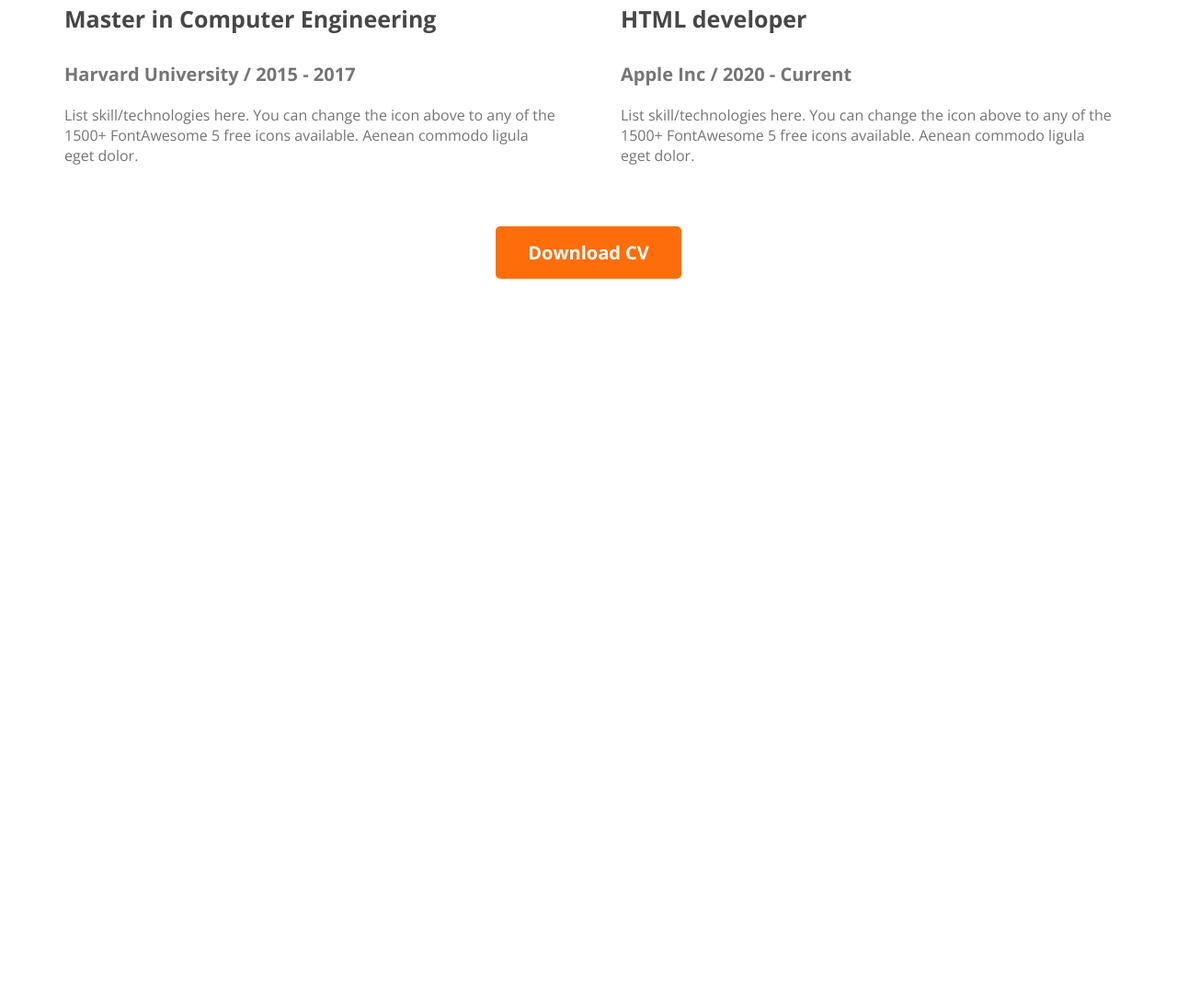
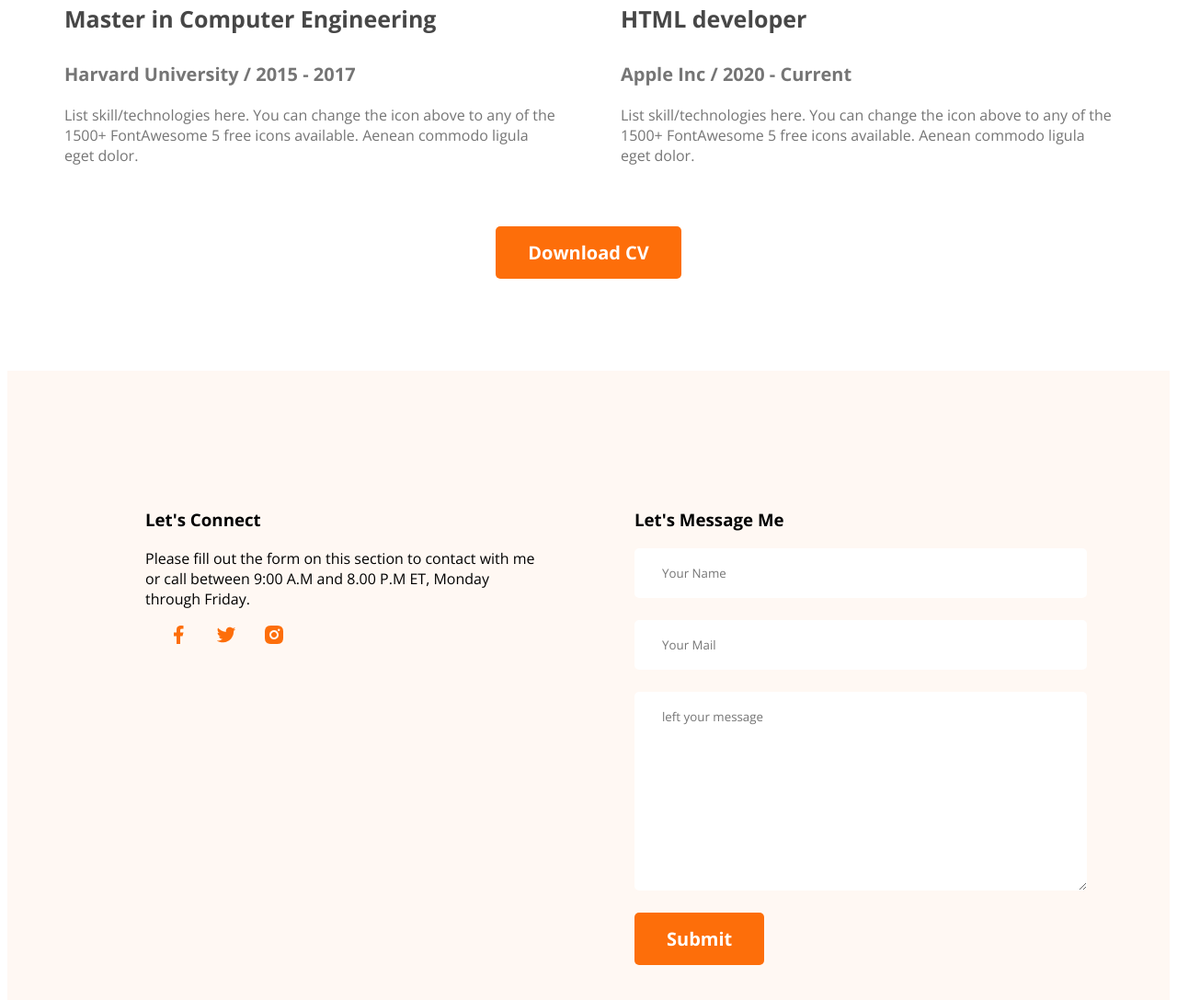
Before and after one commit to rkshawn/my-dev-portfolio, a plain HTML site: page index.html in a window 1280 px wide. Shown: the part 2882-3969 px from the top of the page at 92% size. Before the commit the page ends 3193 px from the top, so only its background shows below. Drawn offline with nearby package versions, Linux system fonts and the light colour scheme.

Commit message:
footer section added

```diff
--- a/index.html
+++ b/index.html
@@ -155,6 +155,29 @@
       <!--Resume section-->
 
         </main>
-    <footer></footer>
+    <footer>
+      <div class="footer-content">
+        <div class="footer-column">
+          <h3 class="footer-title">Let's Connect</h3>
+          <p class="footer-description">Please fill out the form on this section to contact with me or call between 9:00 A.M and 8.00 P.M ET, Monday through Friday.</p>
+          <div class="social-links">
+            <img src="images/icons/facebook.png" alt=""><a href=""></a></img>
+
+          <img src="images/icons/twitter.png" alt=""><a href=""></a></img>
+
+            <img src="images/icons/insta.png" alt=""><a href=""></a></img>
+          </div>
+        </div>
+        <div class="footer-column">
+          <h3 class="footer-title">Let's Message Me</h3>
+          <form class="contact">
+            <input type="text" placeholder="Your Name">
+            <input type="email" placeholder="Your Mail">
+            <textarea name="" id="" cols="30" rows="10" placeholder="left your message"></textarea>
+            <input type="submit" value="Submit" class="btn-primary">
+          </form>
+        </div>
+      </div>
+    </footer>
   </body>
 </html>
--- a/styles/style.css
+++ b/styles/style.css
@@ -180,3 +180,29 @@ main section {
   text-align: center;
   margin-top: 50px;
 }
+
+/*footer related styles*/
+
+.footer-content{
+  display: flex;
+  background: #FFF8F3;
+  margin-top: 100px;
+  padding: 130px 150px;
+  gap: 100px;
+}
+.footer-column{
+  width: 50%;
+}
+.contact input[type="text"], .contact input[type="email"],
+ textarea {
+  display: block;
+  padding: 18px 30px;
+  color: #fff;
+  border-radius: 5px;
+  margin-bottom: 24px;
+  border: 0;
+  width: 100%;
+}
+.social-links img{
+  margin-left: 24px;
+}
```
